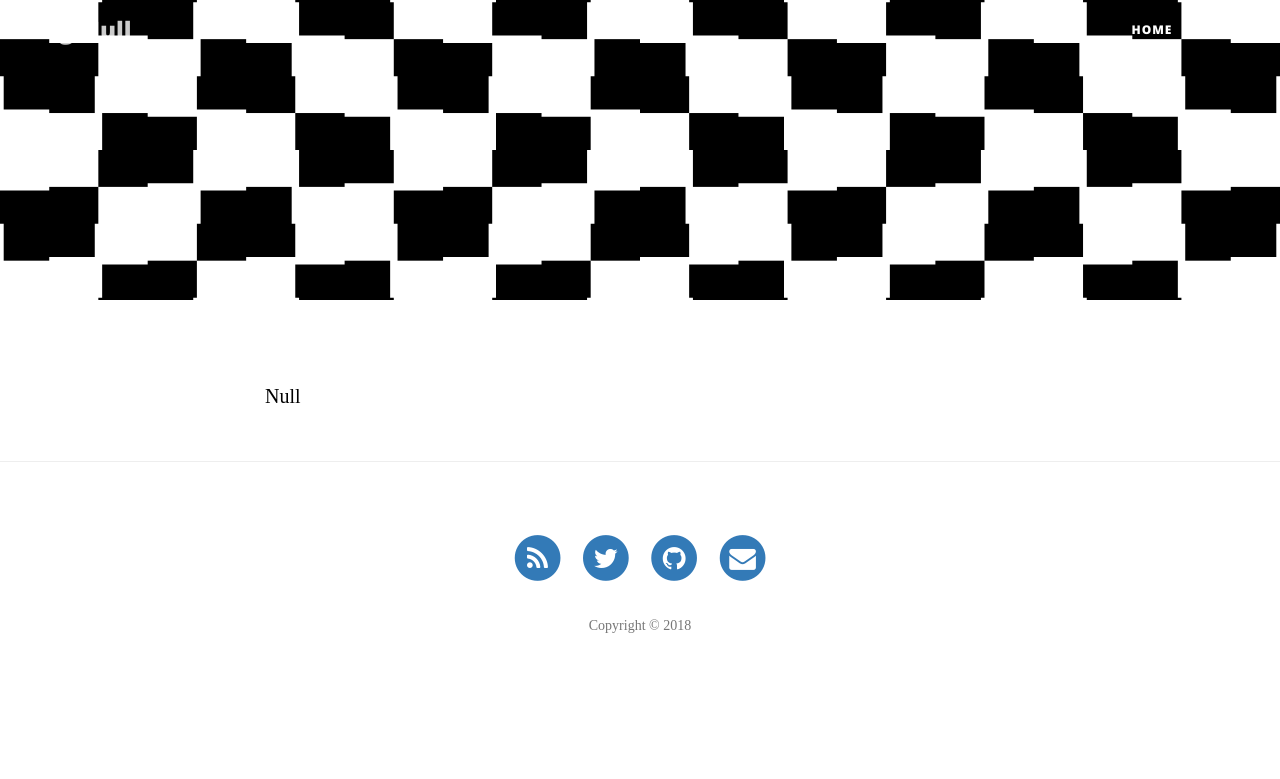
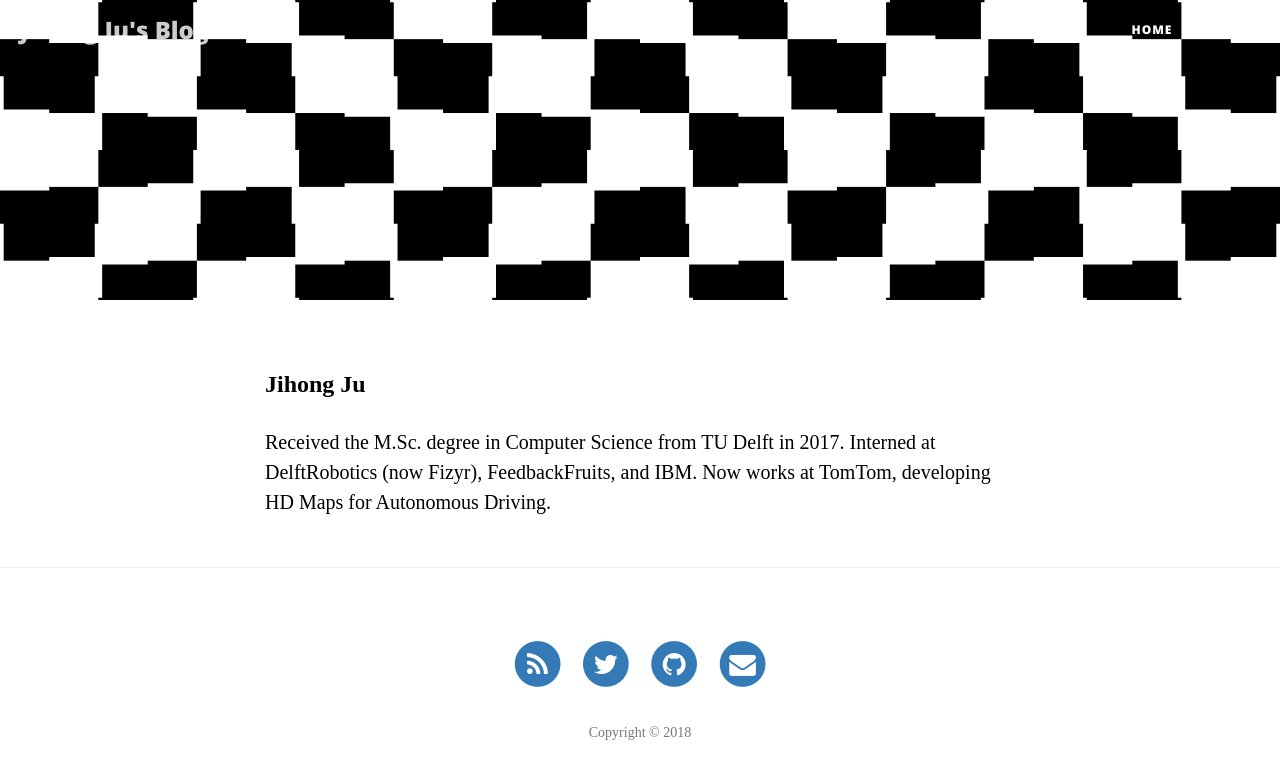
Before and after one commit to JihongJu/jihongju.github.io, a Jekyll site: the page built from _pages/about.md, in a window 1280 px wide. Shown: the top 779 px of the page. Built offline with Jekyll 4.4.1, drawn with Linux system fonts in a browser that asks for light colours; nearby versions of some CDN libraries.

Commit message:
De-anonymous

```diff
--- a/_config.yml
+++ b/_config.yml
@@ -13,11 +13,11 @@
 # you will see them accessed via {{ site.title }}, {{ site.email }}, and so on.
 # You can create any custom variable you would like, and they will be accessible
 # in the templates via {{ site.myvariable }}.
-title: "Blog Null"
+title: "Jihong Ju's Blog"
 header-img: "img/Optical-illusion-checkerboard-bw.svg"
 email: ir.jihong.ju@gmail.com
 description: > # this means to ignore newlines until "baseurl:"
-    "Null".
+    "".
 baseurl: "" # the subpath of your site, e.g. /blog
 url: "" # the base hostname & protocol for your site, e.g. http://example.com
 github_username:   jihongju
--- a/_pages/about.md
+++ b/_pages/about.md
@@ -4,4 +4,7 @@ title: About
 permalink: /about/
 ---
 
-Null
+Jihong Ju
+---
+
+Received the M.Sc. degree in Computer Science from TU Delft in 2017. Interned at DelftRobotics (now Fizyr), FeedbackFruits, and IBM. Now works at TomTom, developing HD Maps for Autonomous Driving.
--- a/index.html
+++ b/index.html
@@ -1,6 +1,5 @@
 ---
 layout: page
-description: Null.
 ---
 
 {% for post in paginator.posts %}
```
